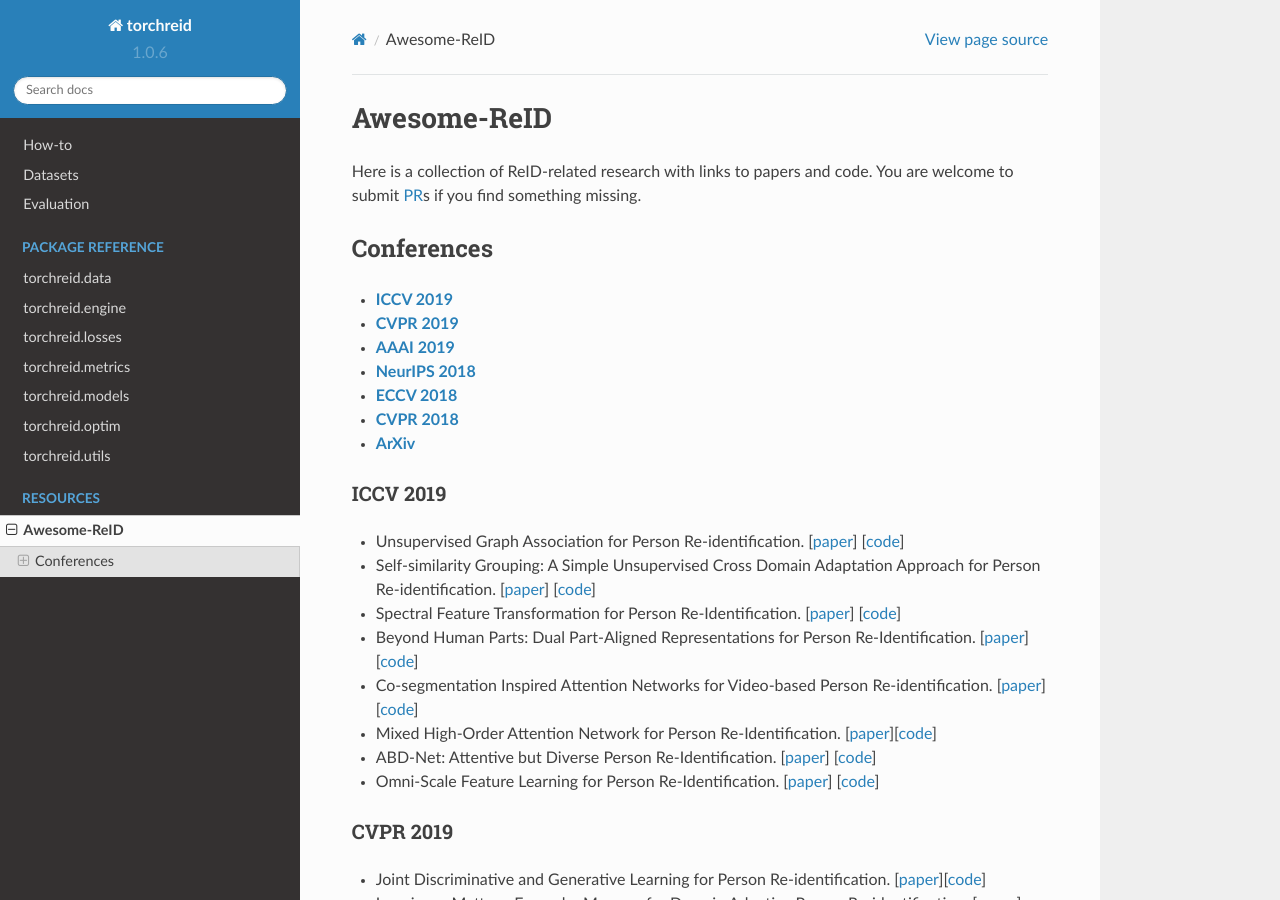
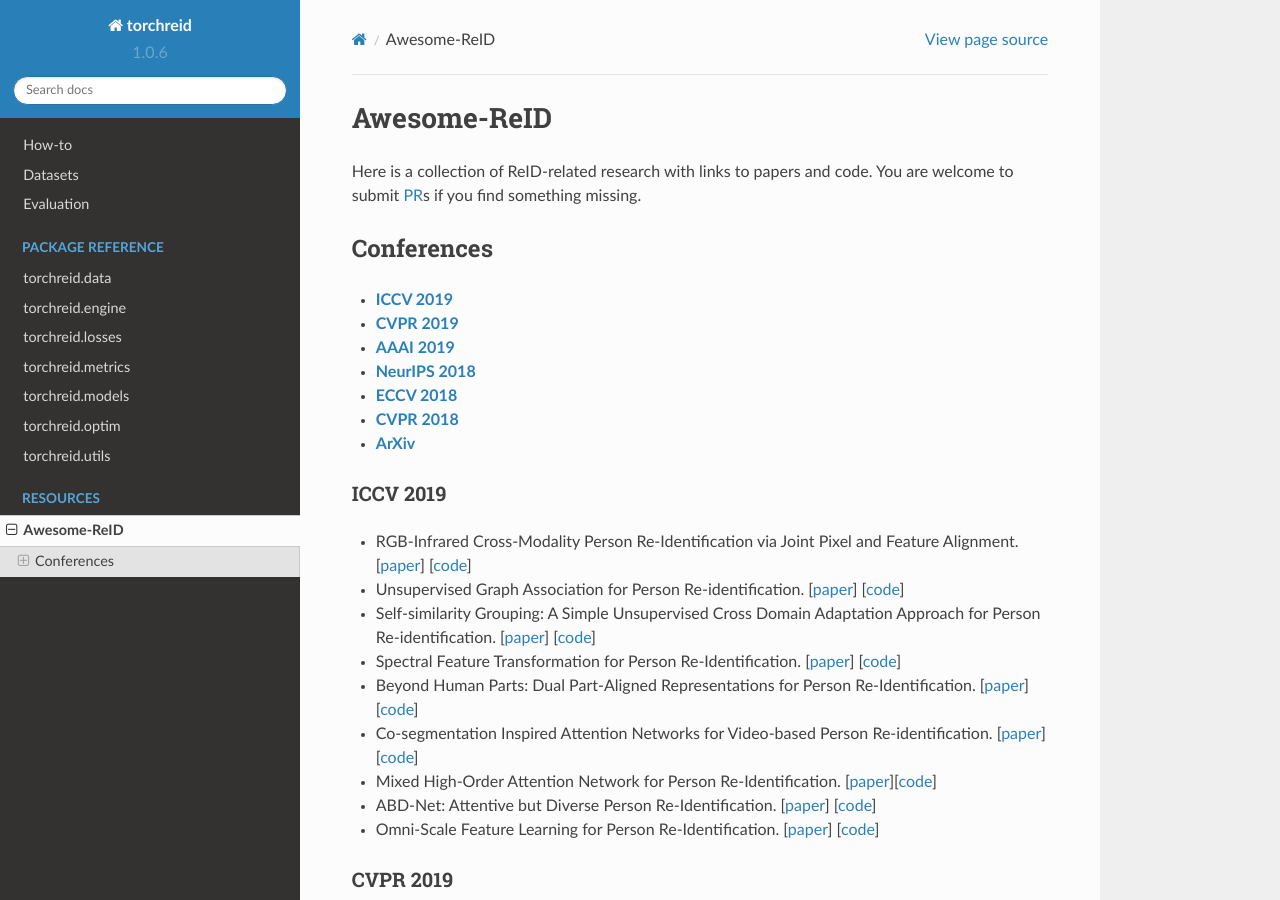
Before and after one commit to KaiyangZhou/deep-person-reid, a Sphinx documentation site: the page built from docs/AWESOME_REID.md, in a window 1280 px wide and 900 px high. Built offline with Sphinx 7.4.7 and the Read the Docs theme 2.0.0, drawn with Linux system fonts in a browser that asks for light colours; pages that are not in the unit, such as notebooks, are missing from menus.

Commit message:
[docs] add iccv19 work

```diff
--- a/docs/AWESOME_REID.md
+++ b/docs/AWESOME_REID.md
@@ -12,6 +12,7 @@
 
 
 ### ICCV 2019
+- RGB-Infrared Cross-Modality Person Re-Identification via Joint Pixel and Feature Alignment. [[paper](http://openaccess.thecvf.com/content_ICCV_2019/papers/Wang_RGB-Infrared_Cross-Modality_Person_Re-Identification_via_Joint_Pixel_and_Feature_Alignment_ICCV_2019_paper.pdf)] [[code](https://github.com/wangguanan/AlignGAN)]
 - Unsupervised Graph Association for Person Re-identification. [[paper](https://github.com/yichuan9527/Unsupervised-Graph-Association-for-Person-Re-identification)] [[code](https://github.com/yichuan9527/Unsupervised-Graph-Association-for-Person-Re-identification)]
 - Self-similarity Grouping: A Simple Unsupervised Cross Domain Adaptation Approach for Person Re-identification. [[paper](http://openaccess.thecvf.com/content_ICCV_2019/papers/Fu_Self-Similarity_Grouping_A_Simple_Unsupervised_Cross_Domain_Adaptation_Approach_for_ICCV_2019_paper.pdf)] [[code](https://github.com/OasisYang/SSG)]
 - Spectral Feature Transformation for Person Re-Identification. [[paper](http://openaccess.thecvf.com/content_ICCV_2019/papers/Luo_Spectral_Feature_Transformation_for_Person_Re-Identification_ICCV_2019_paper.pdf)] [[code](https://github.com/LuckyDC/SFT_REID)]
```
